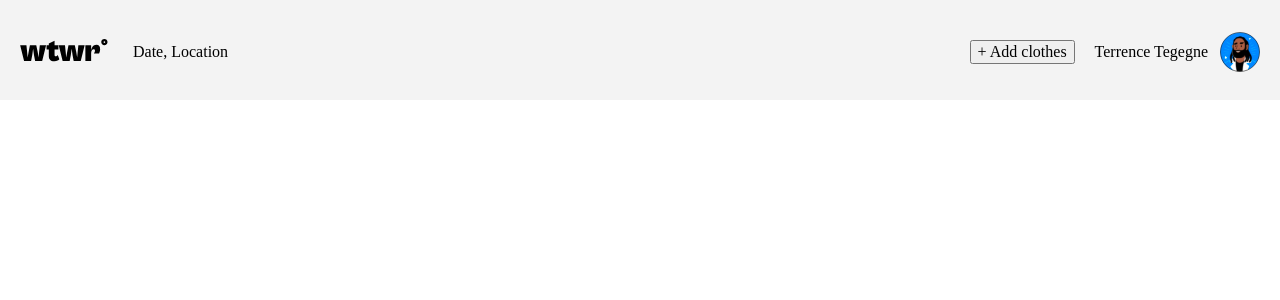
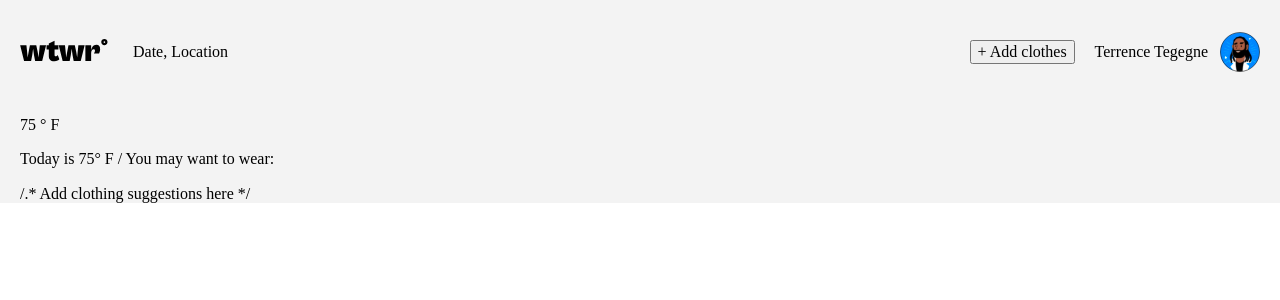
Before and after one commit to CodyHagberg/se_project_react, a React (Vite) app: page / in a window 1280 px wide. Shown: the top 300 px of the page. Built offline with nearby package versions, Linux system fonts and the light colour scheme.

Commit message:
Weather Card

```diff
--- a/src/components/Main/Main.jsx
+++ b/src/components/Main/Main.jsx
@@ -1,7 +1,14 @@
+import WeatherCard from '../WeatherCard/WeatherCard.jsx';
+
 function Main() {
     return (
-        <>
-        </>
+        <main>
+            <WeatherCard />
+            <section className ="cards">
+                <p className="cards__text">Today is 75&deg; F / You may want to wear:</p>
+                /.* Add clothing suggestions here */
+            </section>
+        </main>
     )}
 
 export default Main;
--- a/src/components/WeatherCard/WeatherCard.jsx
+++ b/src/components/WeatherCard/WeatherCard.jsx
@@ -0,0 +1,9 @@
+function WeatherCard() {
+return <>
+<section className ="weather-card">
+    <p className="weather-card__temp">75 &deg; F</p>
+</section>
+</>
+}
+
+export default WeatherCard
```
